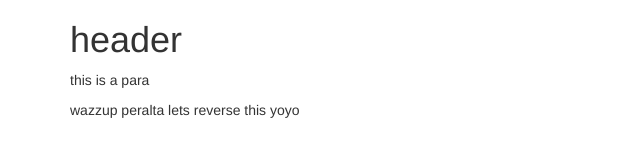
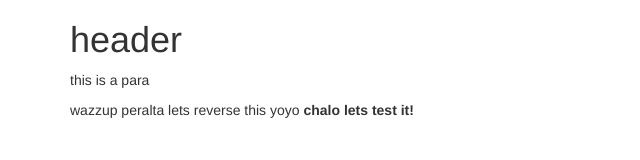
Before and after one commit to jayendramadaram/git-test, a website: page index.html in a window 1280 px wide. Shown: the full height of the page, 0-640 px from the left. Drawn offline with nearby package versions, Linux system fonts and the light colour scheme.

```diff
--- a/index.html
+++ b/index.html
@@ -35,6 +35,8 @@
             wazzup peralta lets reverse this yoyo
         </span>
 
+        <b>chalo lets test it!</b>
+
     </div>
 </body>
 </html>
```
Also changed, not shown: package.json (added, +24 -0 lines), 2 other files.
